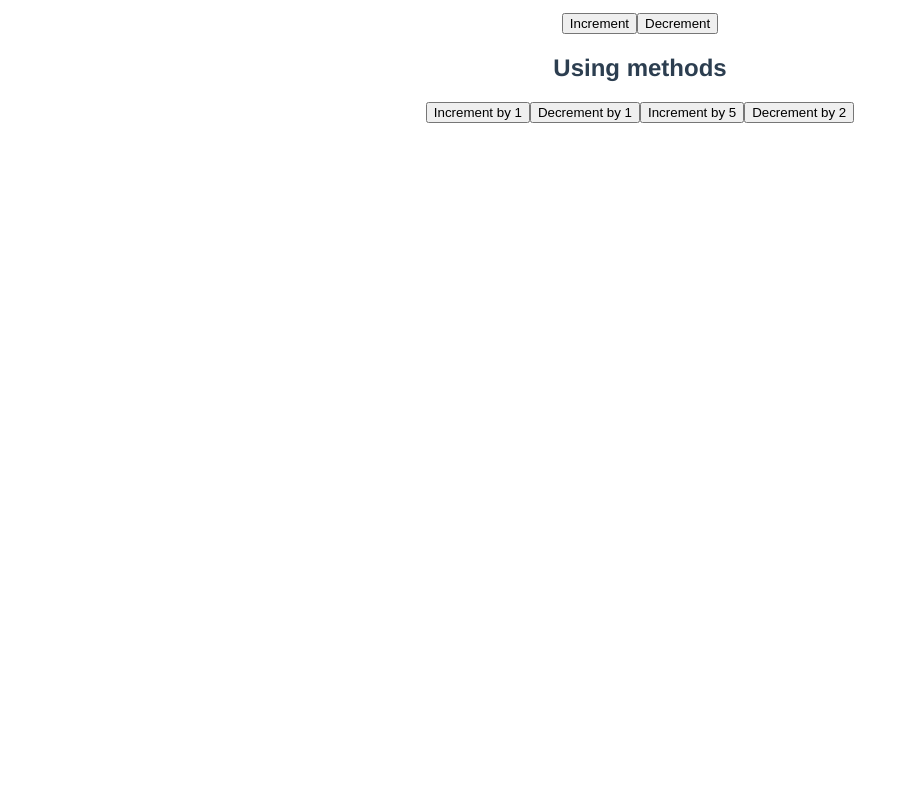
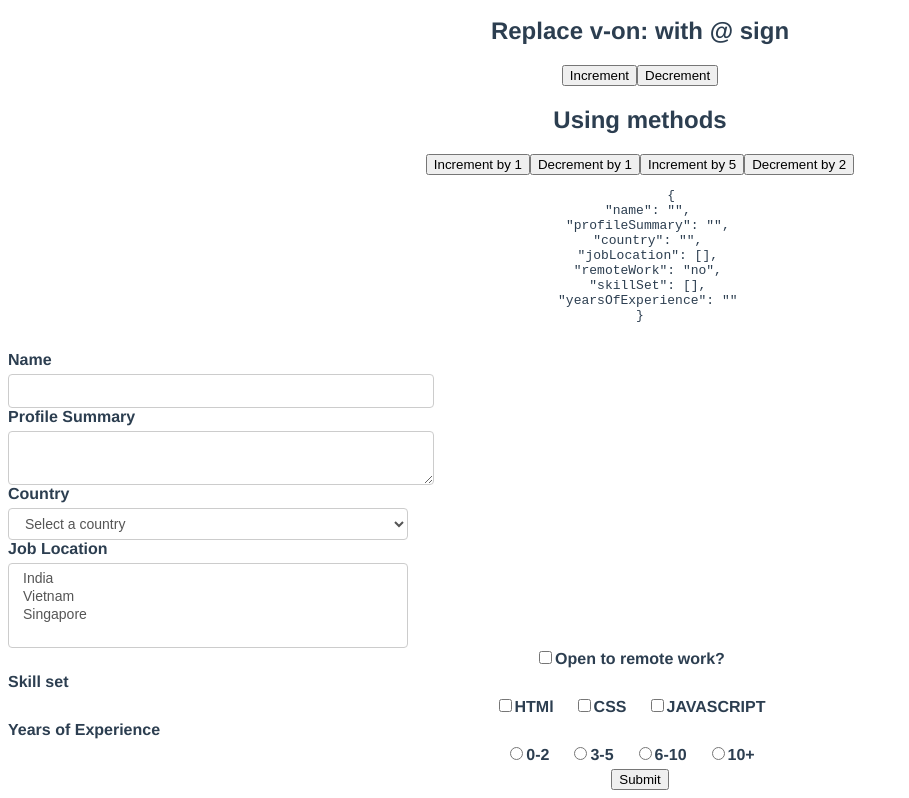
Before and after one commit to swee76/getting-started-on-vue, a Vue app: page / in a window 1280 px wide. Shown: the part 3503-4301 px from the top of the page, without its empty margins (0-909 px from the left). Before the commit the page ends 3634 px from the top, so only its background shows below. Built offline with nearby package versions, Linux system fonts and the light colour scheme.

Commit message:
Form handling

```diff
--- a/src/App.vue
+++ b/src/App.vue
@@ -43,6 +43,7 @@
   <conditional-list-rendering />
   <methods-in-vue />
   <event-handling />
+  <form-handling />
 </template>
 
 <script>
@@ -52,6 +53,8 @@
 import ListRendering from "./components/ListRendering.vue";
 import MethodsVue from "./components/Methods.vue";
 import EventHandling from "./components/EventHandling.vue";
+import FormHandling from "./components/FormHandling.vue";
+
 export default {
   components: {
     "conditional-rendering": ConditionalRendering,
@@ -60,6 +63,7 @@
     "conditional-list-rendering": ConditionalListRendering,
     "methods-in-vue": MethodsVue,
     "event-handling": EventHandling,
+    "form-handling": FormHandling,
   },
   name: "App",
   data() {
--- /dev/null
+++ b/src/components/FormHandling.vue
@@ -0,0 +1,167 @@
+<template>
+  <div>
+    <pre>
+        {{ JSON.stringify(formValues, null, 2) }}
+    </pre>
+  </div>
+  <form @submit="submitForm">
+    <div>
+      <label for="name">Name</label>
+      <input type="text" id="name" v-model="formValues.name" />
+    </div>
+    <div>
+      <label for="profile">Profile Summary</label>
+      <textarea id="profile" v-model="formValues.profileSummary" />
+    </div>
+    <div>
+      <label for="country">Country</label>
+      <select name="country" id="country" v-model="formValues.country">
+        <option value="">Select a country</option>
+        <option value="india">India</option>
+        <option value="vietnam">Vietnam</option>
+        <option value="singapore">Singapore</option>
+      </select>
+    </div>
+    <div>
+      <label for="job-location">Job Location</label>
+      <select
+        name="job-location"
+        multiple
+        id="job-location"
+        v-model="formValues.jobLocation"
+      >
+        <option value="india">India</option>
+        <option value="vietnam">Vietnam</option>
+        <option value="singapore">Singapore</option>
+      </select>
+    </div>
+    <div>
+      <input
+        type="checkbox"
+        name="remote-work"
+        id="remote-work"
+        v-model="formValues.remoteWork"
+        true-value="yes"
+        false-value="no"
+      />
+      <label for="remote-work">Open to remote work?</label>
+    </div>
+    <div>
+      <label>Skill set</label>
+      <input
+        type="checkbox"
+        name="html"
+        id="html"
+        value="html"
+        v-model="formValues.skillSet"
+      />
+      <label for="html">HTMl</label>
+      <input
+        type="checkbox"
+        name="css"
+        id="css"
+        value="css"
+        v-model="formValues.skillSet"
+      />
+      <label for="css">CSS</label>
+      <input
+        type="checkbox"
+        name="javascript"
+        id="javascript"
+        value="javascript"
+        v-model="formValues.skillSet"
+      />
+      <label for="javascript">JAVASCRIPT</label>
+    </div>
+    <div>
+      <label>Years of Experience</label>
+      <input
+        type="radio"
+        name="experience-0-2"
+        id="0-2"
+        value="0-2"
+        v-model="formValues.yearsOfExperience"
+      />
+      <label for="0-2">0-2</label>
+      <input
+        type="radio"
+        name="experience-3-5"
+        id="3-5"
+        value="3-5"
+        v-model="formValues.yearsOfExperience"
+      />
+      <label for="3-5">3-5</label>
+      <input
+        type="radio"
+        name="experience-6-10"
+        id="6-10"
+        value="6-10"
+        v-model="formValues.yearsOfExperience"
+      />
+      <label for="6-10">6-10</label>
+      <input
+        type="radio"
+        name="experience-10+"
+        id="10+"
+        value="10+"
+        v-model="formValues.yearsOfExperience"
+      />
+      <label for="10+">10+</label>
+    </div>
+    <div>
+      <button type="submit">Submit</button>
+    </div>
+  </form>
+</template>
+
+<script>
+export default {
+  name: "FormHandling",
+  data() {
+    return {
+      formValues: {
+        name: "",
+        profileSummary: "",
+        country: "",
+        jobLocation: [],
+        remoteWork: "no",
+        skillSet: [],
+        yearsOfExperience: "",
+      },
+    };
+  },
+  methods: {
+    submitForm(event) {
+      event.preventDefault();
+      console.log("Form values", this.formValues);
+    },
+  },
+};
+</script>
+
+<style>
+label {
+  font-weight: bold;
+  display: flex;
+  margin-bottom: 5px;
+}
+input + label {
+  font-weight: bold;
+  display: inline-flex;
+  margin-right: 20px;
+}
+input[type="text"],
+textarea,
+select {
+  display: block;
+  width: 400px;
+  padding: 6px 12px;
+  font-size: 14px;
+  line-height: 1.42857143;
+  color: #555;
+  background-color: #fff;
+  background-image: none;
+  border: 1px solid #ccc;
+  border-radius: 4px;
+}
+</style>
```
